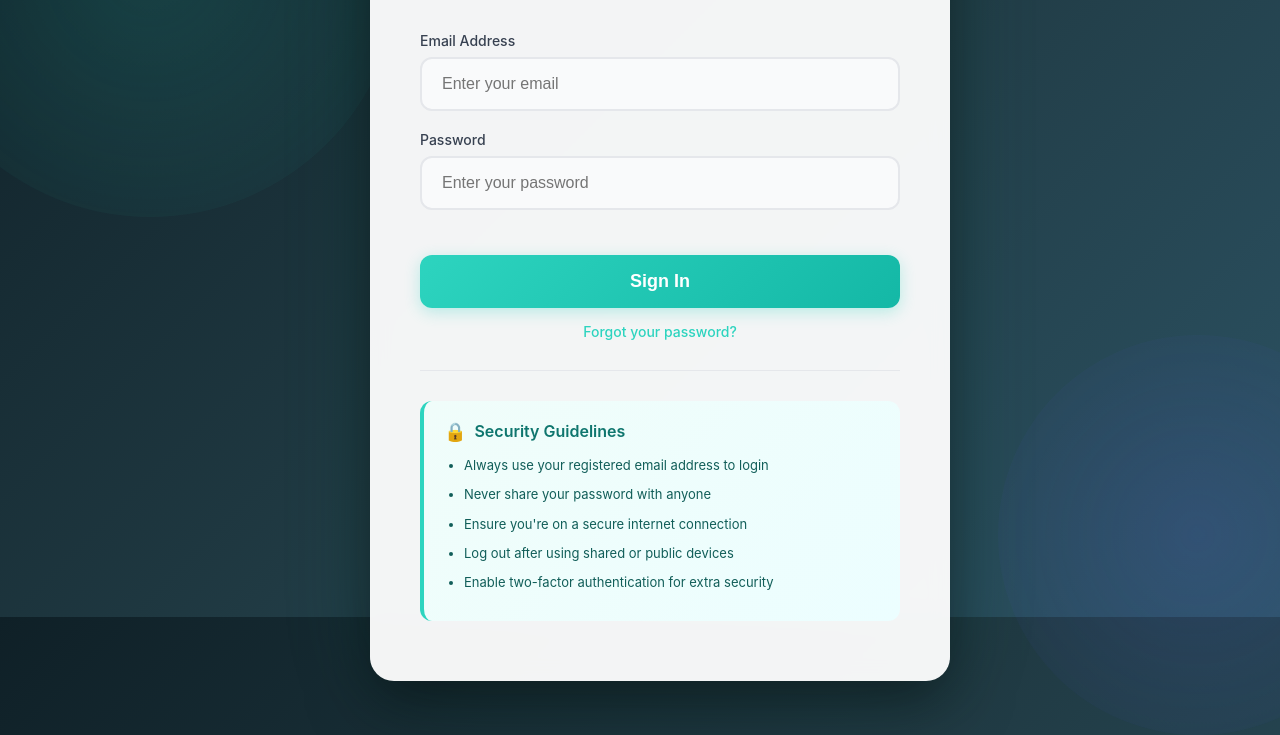
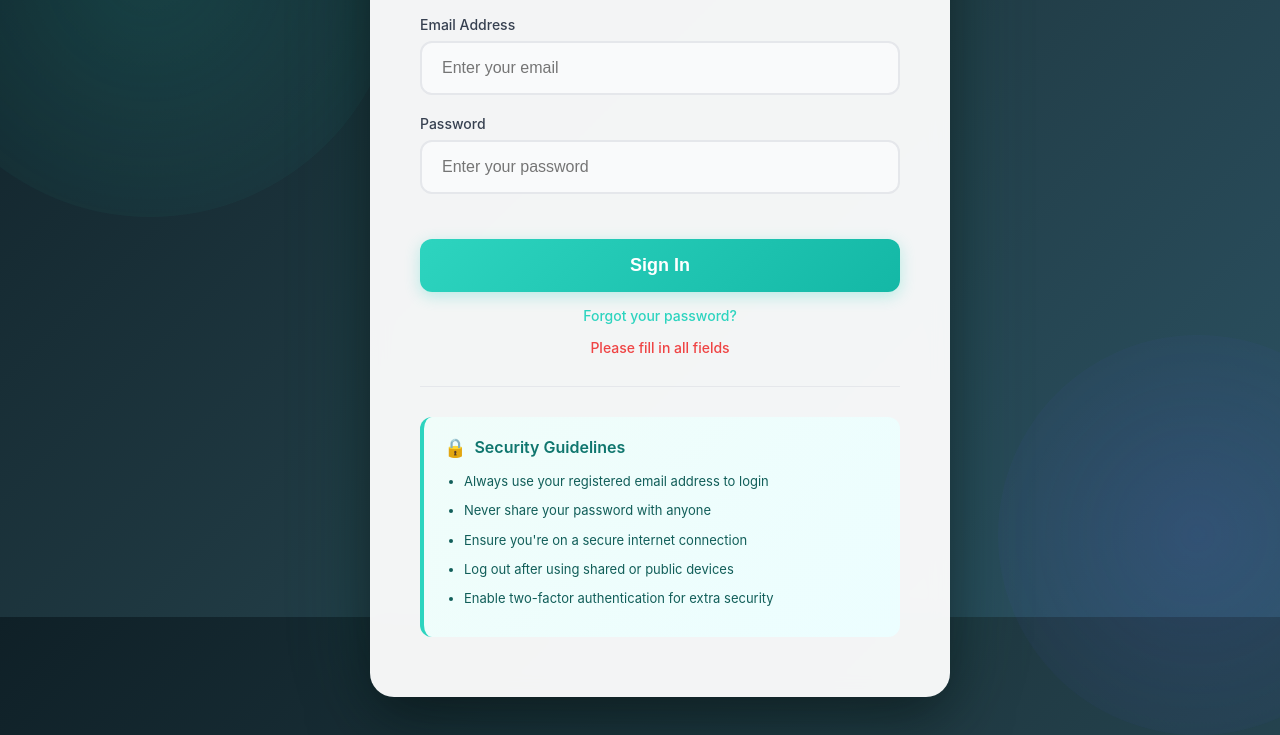
Before and after one commit to shehroz420/promtiq-web, a plain HTML site: page login.html in a window 1280 px wide. Both pictures are taken after a click on the button "Sign In". Shown: the part 183-918 px from the top of the page. Drawn offline with Linux system fonts and the light colour scheme; no server answers.

Commit message:
Implement login validation in login.html
Added simple login validation script to check email and password fields.

```diff
--- a/login.html
+++ b/login.html
@@ -280,7 +280,28 @@
   </div>
 </div>
 
-<script type="module" src="auth.js"></script>
+<script>
+  // Simple login validation
+  document.getElementById('loginBtn').addEventListener('click', function() {
+    const email = document.getElementById('email').value;
+    const password = document.getElementById('password').value;
+    const errorElement = document.getElementById('error');
+
+    if (!email || !password) {
+      errorElement.textContent = 'Please fill in all fields';
+      return;
+    }
+
+    if (!email.includes('@')) {
+      errorElement.textContent = 'Please enter a valid email';
+      return;
+    }
+
+    // Add your authentication logic here
+    console.log('Login attempt with:', email);
+    errorElement.textContent = '';
+  });
+</script>
 
 </body>
 </html>
```
